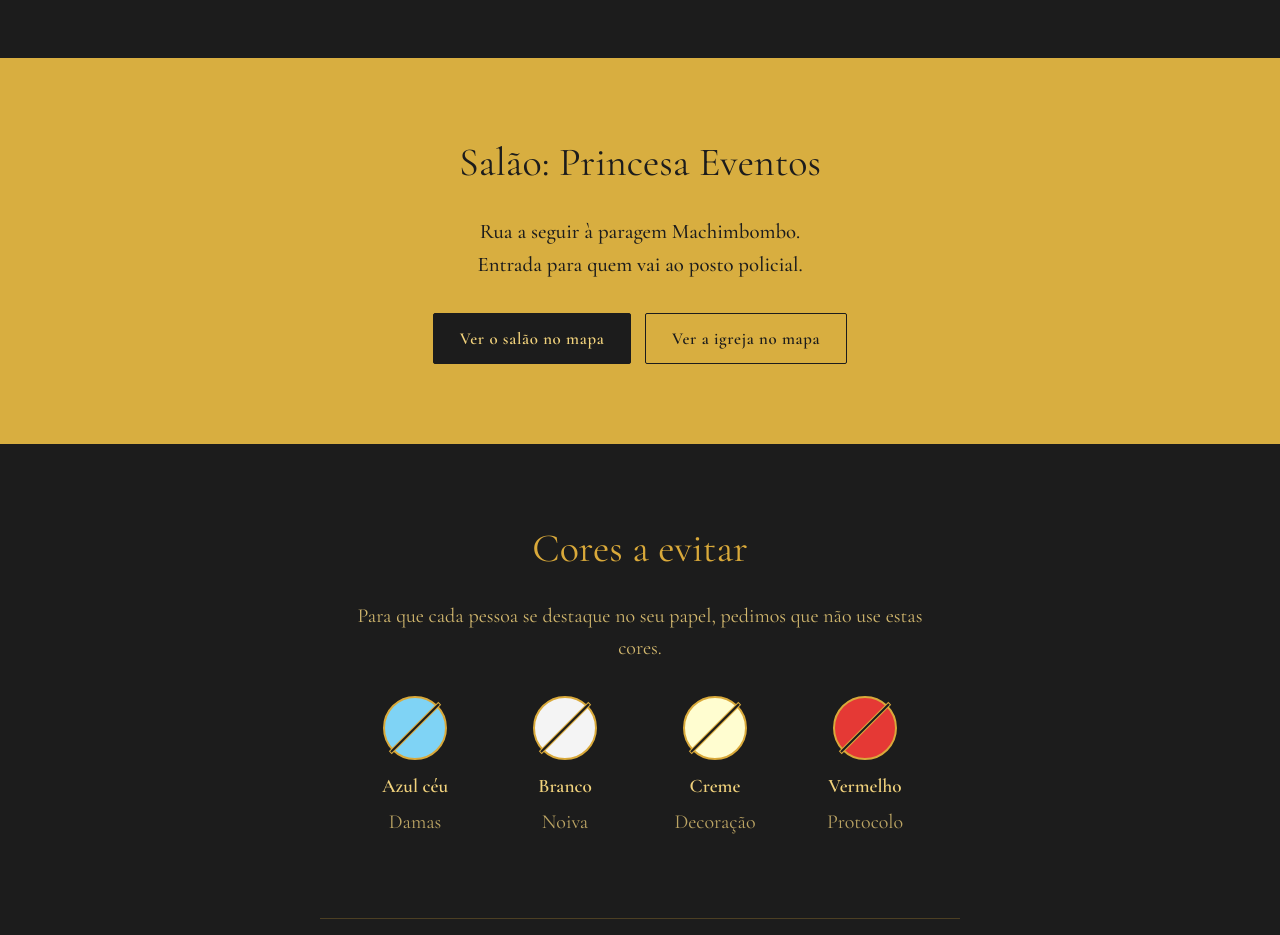
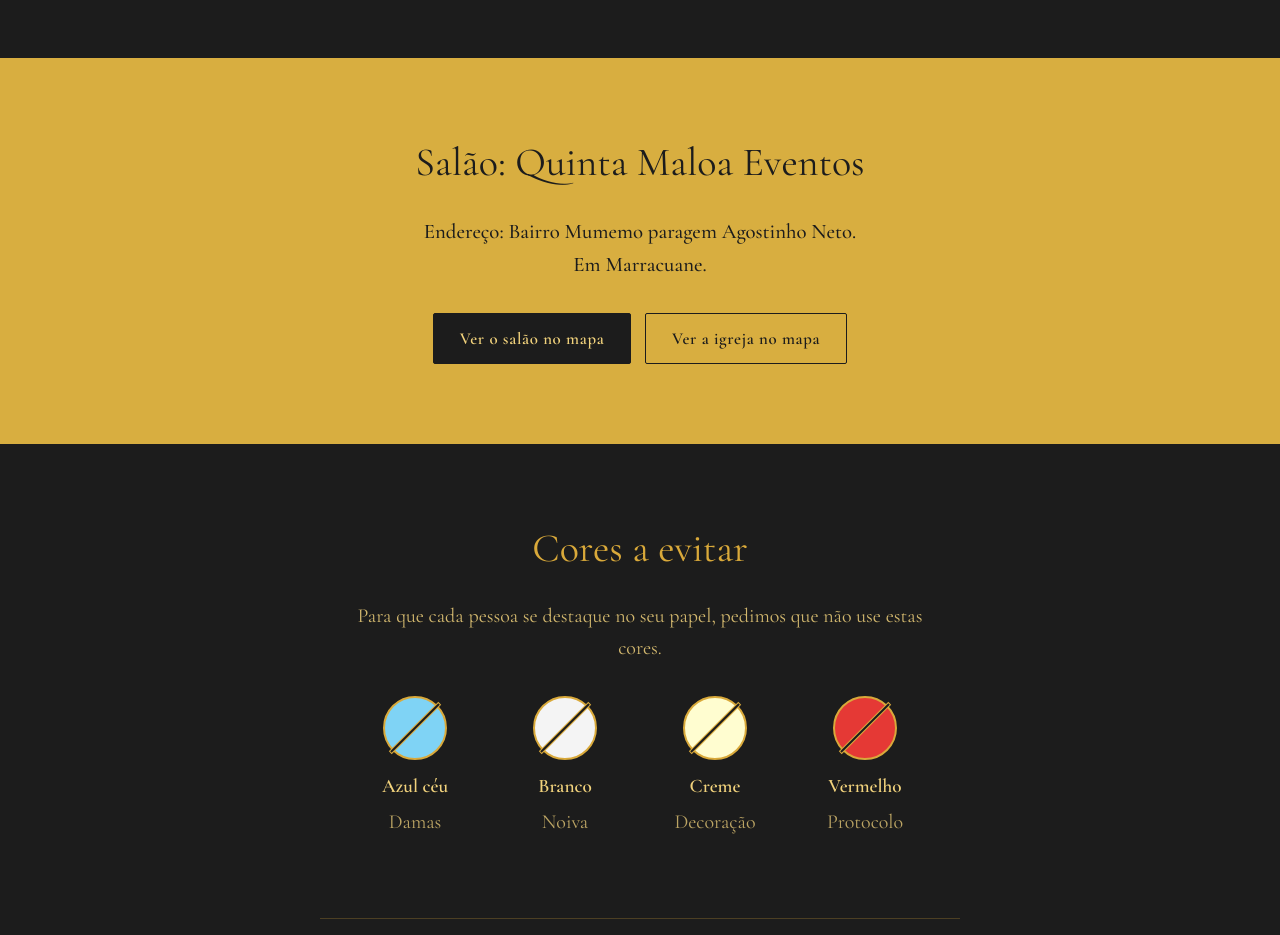
Before and after one commit to kelven939/casamento-convinte, a React (Vite) app: page / in a window 1280 px wide. Shown: the part 2400-3335 px from the top of the page. Built offline with nearby package versions, Linux system fonts and the light colour scheme; a web font is replaced by a local one.

Commit message:
Atualizar o Local.jsx

```diff
--- a/src/components/Local.jsx
+++ b/src/components/Local.jsx
@@ -3,11 +3,11 @@ import { CONFIG } from "../config.js";
 export default function Local() {
   return (
     <section className="place gold-band" aria-labelledby="t-local">
-      <h2 id="t-local" className="section-title dark">Salão: Princesa Eventos</h2>
+      <h2 id="t-local" className="section-title dark">Salão: Quinta Maloa Eventos</h2>
       <p className="directions">
-        Rua a seguir à paragem Machimbombo.
+        Endereço: Bairro Mumemo paragem Agostinho Neto.
         <br />
-        Entrada para quem vai ao posto policial.
+        Em Marracuane.
       </p>
       <div className="actions">
         <a className="btn dark" href={CONFIG.mapaSalao} target="_blank" rel="noopener noreferrer">
```
